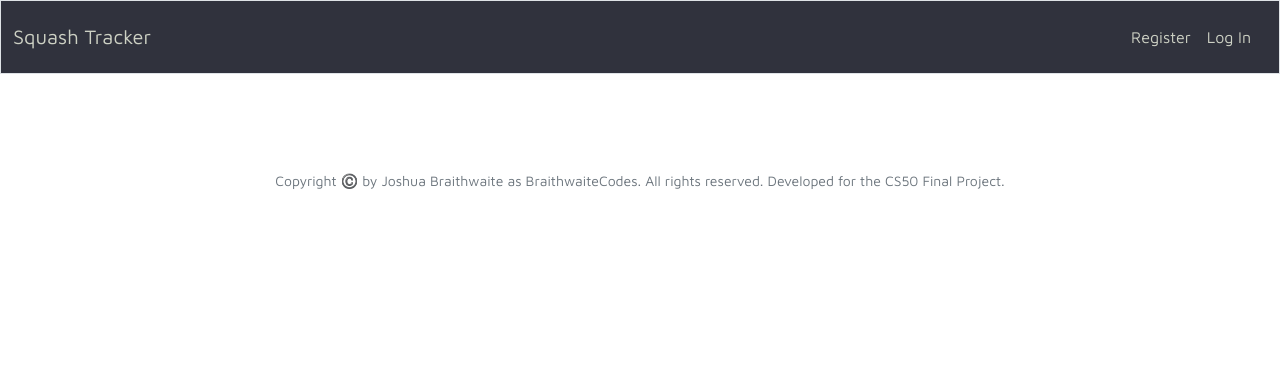
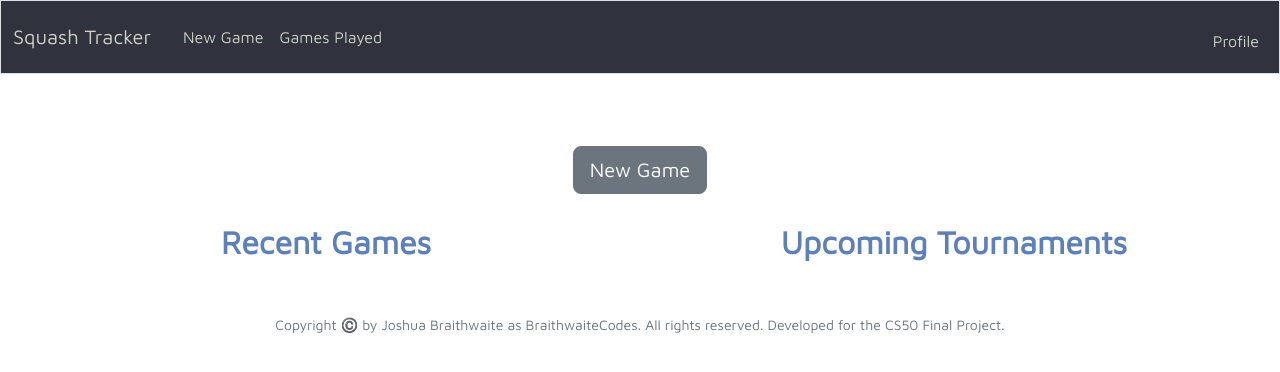
Before and after one commit to BraithwaiteCodes/Final-Project, a Flask app: page / in a window 1280 px wide. Shown: the top 372 px of the page. Run offline with Flask 3, Linux system fonts and the light colour scheme; a user stored in the database is signed in; some libraries are stand-ins or nearby versions.

Commit message:
updated index.html

```diff
--- a/app.py
+++ b/app.py
@@ -66,7 +66,7 @@
             return apology("Invalid username and/or password", 403)
 
         # Remember which user has logged in
-        session["user_id"] = users[0]["id"]
+        session["userId"] = users[0]["id"]
 
         # Redirect user to home page
         return redirect("/")
--- a/static/styles.css
+++ b/static/styles.css
@@ -14,8 +14,18 @@
   color: var(--text-color);
 }
 
+.headers {
+  color: var(--text-color-asbtract);
+  font-size: 2em;
+  font-weight: 600;
+  margin-top: 2em;
+}
+
 .bg-mod-primary {
   background-color: var(--primary-bg-color);
+}
+
+.bg-mod-secondary {
 }
 
 .btn-primary {
--- a/templates/index.html
+++ b/templates/index.html
@@ -5,5 +5,17 @@
 {% endblock %}
 
 {% block main %}
-
+    <div class="container-fluid">
+        <button class="btn btn-secondary btn-lg m-4">New Game</button>
+    </div>
+    <div class="container-fluid bg-mod-secondary">
+        <div class="row">
+            <div class="col">
+                <span class="headers">Recent Games</span>
+            </div>
+            <div class="col">
+                <span class="headers">Upcoming Tournaments</span>
+            </div>
+        </div>
+    </div>
 {% endblock %}
```
Also changed, not shown: 1 other file.
